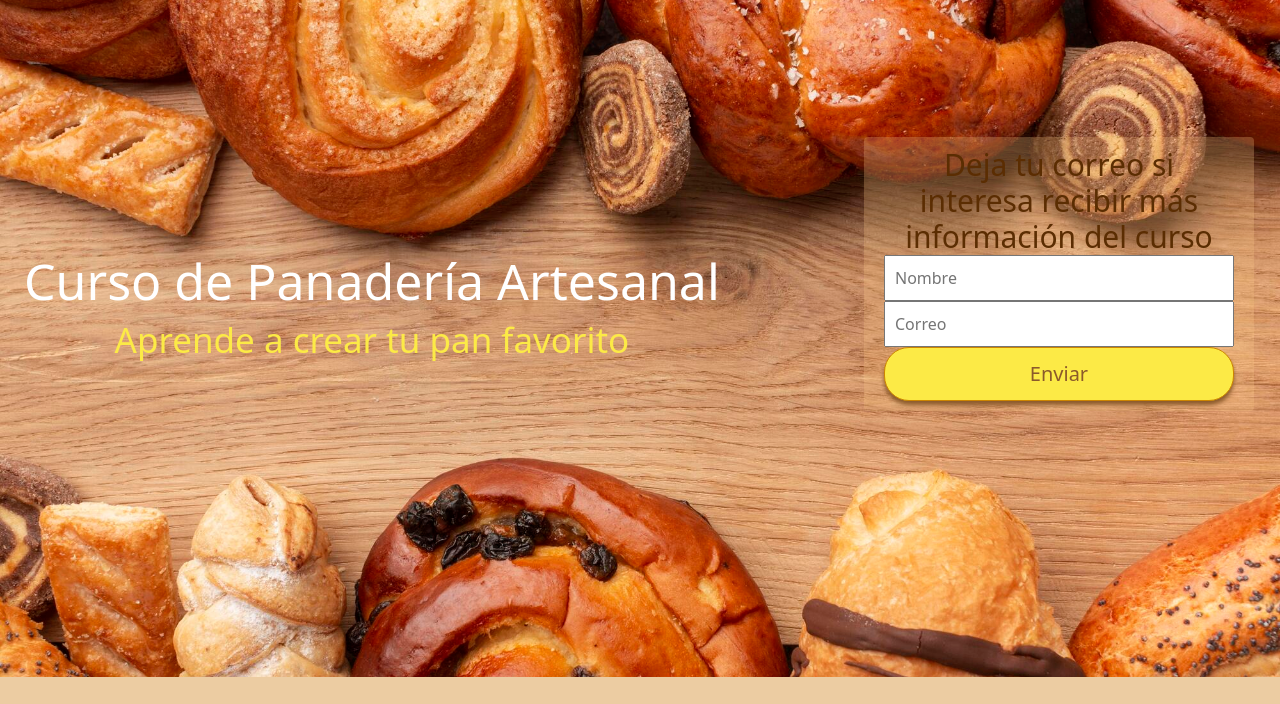
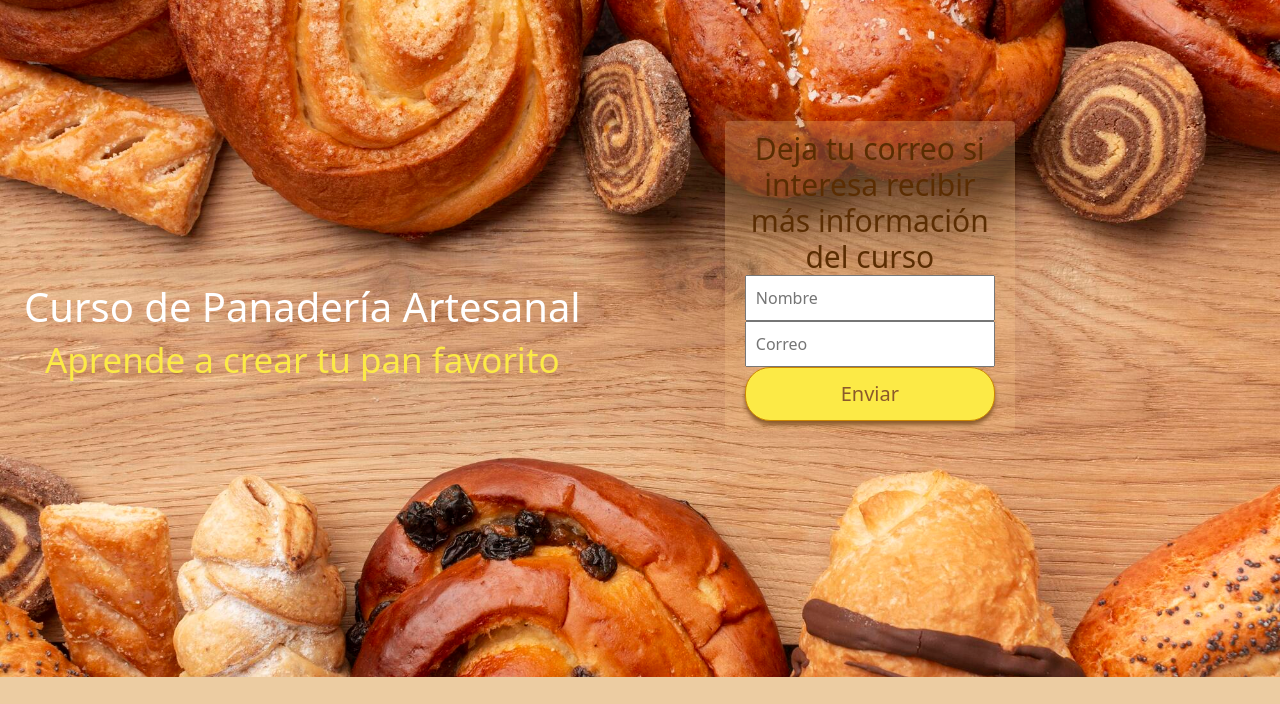
Before and after one commit to RocioPesi/Landing-page-Rocio, a plain HTML site: page index.html in a window 1280 px wide. Shown: the part 79-783 px from the top of the page. Drawn offline with nearby package versions, Linux system fonts and the light colour scheme.

Commit message:
quinto commit

```diff
--- a/styles.css
+++ b/styles.css
@@ -150,8 +150,9 @@ main {
   padding-left: 0px;
   padding-top: 230px;
   overflow: hidden;
-  font-size: 50px;
+  font-size: 40px;
   color: white;
+
 }
 .sub-tittle {
   flex-basis: 50%;
@@ -159,12 +160,16 @@ main {
   overflow: hidden;
   font-size: 35px;
   color: #fcea46;
-  font-weight: 400;
+  font-weight: 350;
   margin-bottom: 20px;
+
 }
 
+.main-content{
+  margin: 0;
+}
 form {
-  width: 350px;
+  width: 250px;
   margin: auto;
   background: rgba(246, 195, 130, 0.274);
   padding: 10px 20px;
```
